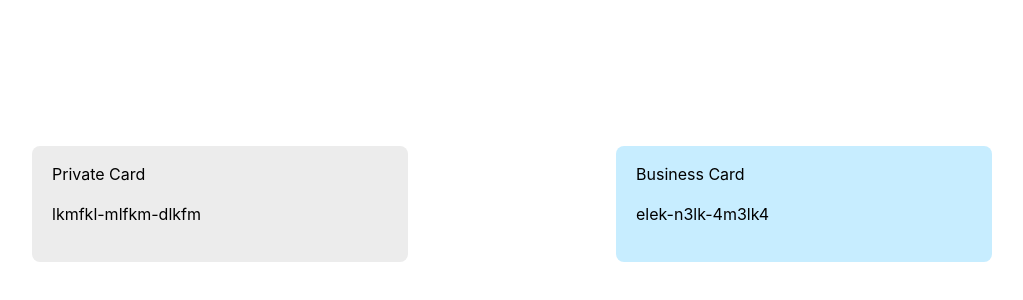
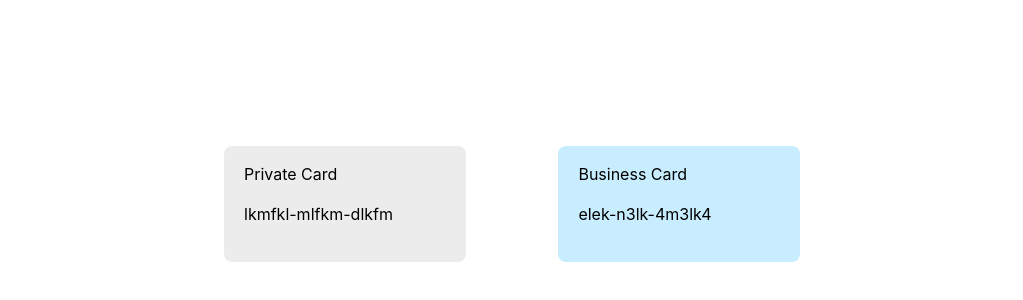
Before and after one commit to priscilauchoa/web-card-transactions-cofa, a React (Vite) app: page / in a window 1280 px wide. Shown: the part 196-496 px from the top of the page, without its empty margins (128-1151 px from the left). Built offline with nearby package versions, Linux system fonts and the light colour scheme.

Commit message:
refactor: move styled component to external file

```diff
--- a/src/components/Card/Card.tsx
+++ b/src/components/Card/Card.tsx
@@ -1,22 +1,7 @@
 import React from "react";
 import { Card as CardType } from "../../ApiClient/index";
-import styled from "@emotion/styled"
+import CardContainer from "./styled";
 
-interface CardContainerProps {
-  primary: boolean
-}
-const CardContainer = styled.div<CardContainerProps>`
-    width: 35%;
-    height: 116px;
-    color: black;
-    padding: 0 20px;
-    text-align: start;
-    border-radius: 8px;
-    background-color: ${props => (props.primary ? '#ECECEC' : '#C7EDFF')};
-    &:hover {
-        color: black;
-  }
-`
 interface CardProps {
   card: CardType;
   onSelect: (card: CardType) => void;
--- /dev/null
+++ b/src/components/Card/styled.ts
@@ -0,0 +1,24 @@
+import styled from "@emotion/styled";
+
+interface CardContainerProps {
+  primary: boolean;
+}
+
+const CardContainer = styled.div<CardContainerProps>`
+  width: 35%;
+  height: 116px;
+  color: black;
+  padding: 0 20px;
+  text-align: start;
+  border-radius: 8px;
+  background-color: ${(props) => (props.primary ? "#ECECEC" : "#C7EDFF")};
+  &:hover {
+    color: black;
+  }
+  @media (max-width: 768px) {
+    width: 100%;
+    margin-top: 20px;
+  }
+`;
+
+export default CardContainer;
--- a/src/components/TransactionDetails/TransactionDetails.tsx
+++ b/src/components/TransactionDetails/TransactionDetails.tsx
@@ -1,20 +1,7 @@
-
 import React from 'react'
 import { Card, Transaction } from '../../ApiClient/index'
-import styled from '@emotion/styled'
+import { TransactionContainer } from './styled'
 
-interface TransactionProps {
-  primary: boolean
-}
-const TransactionContainer = styled.li<TransactionProps>`
-    display: flex;
-    justify-content: space-between;
-    padding: 0 20px;
-    margin: 18px 0px;
-    border-radius: 8px;
-    color: black;
-    background-color: ${props => (props.primary ? '#ECECEC' : '#C7EDFF')};
-`
 
 interface TransactionDetailsProps {
   filteredData: Array<Transaction>
--- /dev/null
+++ b/src/components/TransactionDetails/styled.ts
@@ -0,0 +1,14 @@
+import styled from "@emotion/styled";
+
+interface TransactionProps {
+  primary: boolean;
+}
+export const TransactionContainer = styled.li<TransactionProps>`
+  display: flex;
+  justify-content: space-between;
+  padding: 0 20px;
+  margin: 18px 0px;
+  border-radius: 8px;
+  color: black;
+  background-color: ${(props) => (props.primary ? "#ECECEC" : "#C7EDFF")};
+`;
--- a/src/components/TransactionFilter/TransactionFilter.tsx
+++ b/src/components/TransactionFilter/TransactionFilter.tsx
@@ -1,24 +1,6 @@
 import React, { useEffect, useRef, ChangeEvent } from 'react'
 import { Card, Transaction } from '../../ApiClient';
-import styled from "@emotion/styled"
-
-const InputFilter = styled.input`
-  background-color: white;
-  border-radius: 4px;
-  box-sizing: border-box;
-  color: black;
-  margin: 8px 0 30px 0;
-  padding: 0.6em;
-  width: 100%;
-`
-const LabelFilter = styled.label`
-  color: black;
-  display: flex;
-  font-size: 12px;
-  font-weight:bold;
-  margin-top: 20px;
-  width: 100%;
-`
+import { InputFilter, LabelFilter } from './styled';
 
 interface TransactionFilterProps {
   card: Card;
--- /dev/null
+++ b/src/components/TransactionFilter/styled.ts
@@ -0,0 +1,19 @@
+import styled from "@emotion/styled";
+
+export const InputFilter = styled.input`
+  background-color: white;
+  border-radius: 4px;
+  box-sizing: border-box;
+  color: black;
+  margin: 8px 0 30px 0;
+  padding: 0.6em;
+  width: 100%;
+`;
+export const LabelFilter = styled.label`
+  color: black;
+  display: flex;
+  font-size: 12px;
+  font-weight: bold;
+  margin-top: 20px;
+  width: 100%;
+`;
--- a/src/containers/Dashboard/Dashboard.tsx
+++ b/src/containers/Dashboard/Dashboard.tsx
@@ -3,13 +3,7 @@ import useFetchCards from "../../hooks/useFetchCards"
 import React, { useState } from "react";
 import CardDashboard from "../CardDashboard/CardDashboard";
 import { Card as CardType } from "../../ApiClient/index";
-import styled from '@emotion/styled'
-
-const CardContainer = styled.div`
-    display: flex;
-    justify-content: space-between;
-    width: 75vw;
-`
+import { CardContainer } from "./styled";
 
 function Dashboard() {
   const [cardSelected, setCardSelected] = useState<CardType>()
--- /dev/null
+++ b/src/containers/Dashboard/styled.ts
@@ -0,0 +1,11 @@
+import styled from "@emotion/styled";
+
+export const CardContainer = styled.div`
+  display: flex;
+  justify-content: space-between;
+  width: 45vw;
+  @media (max-width: 768px) {
+    flex-wrap: wrap;
+    width: 80vw;
+  }
+`;
```
